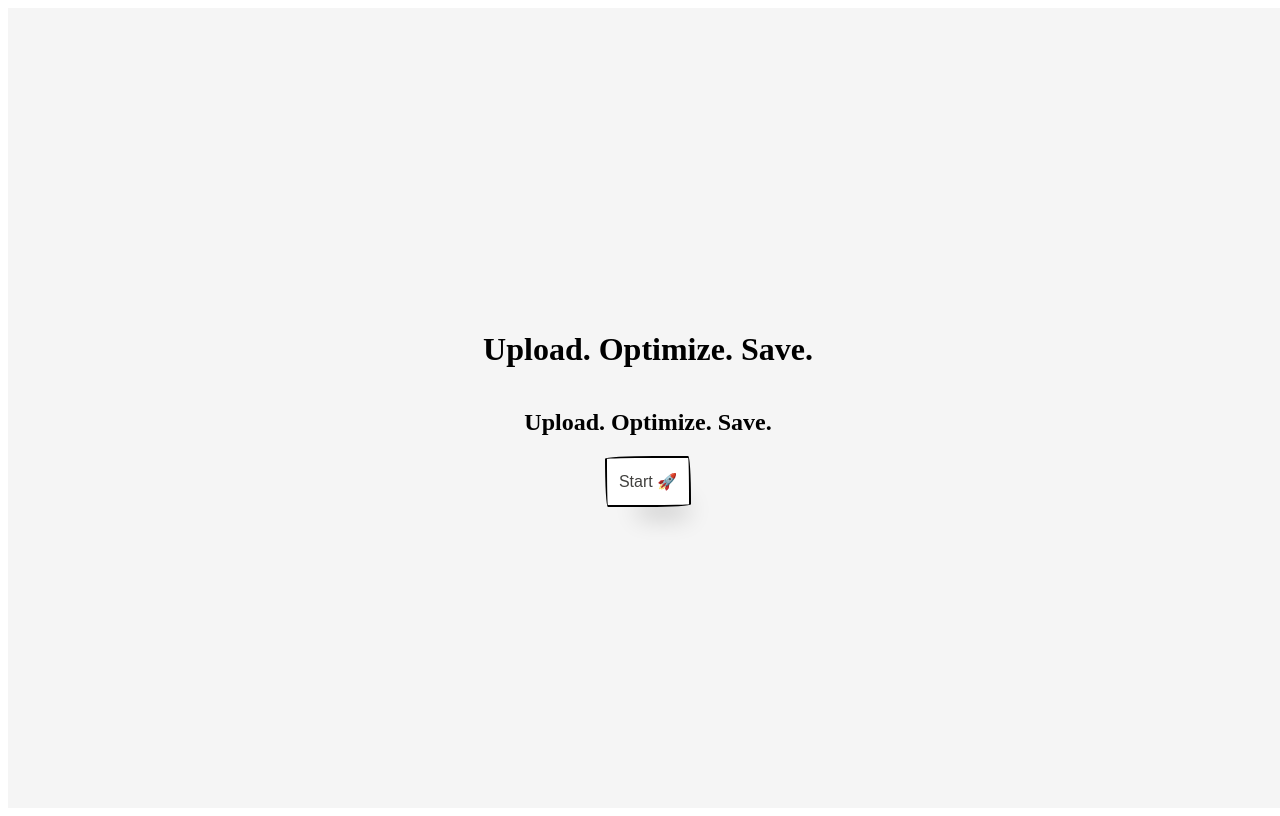
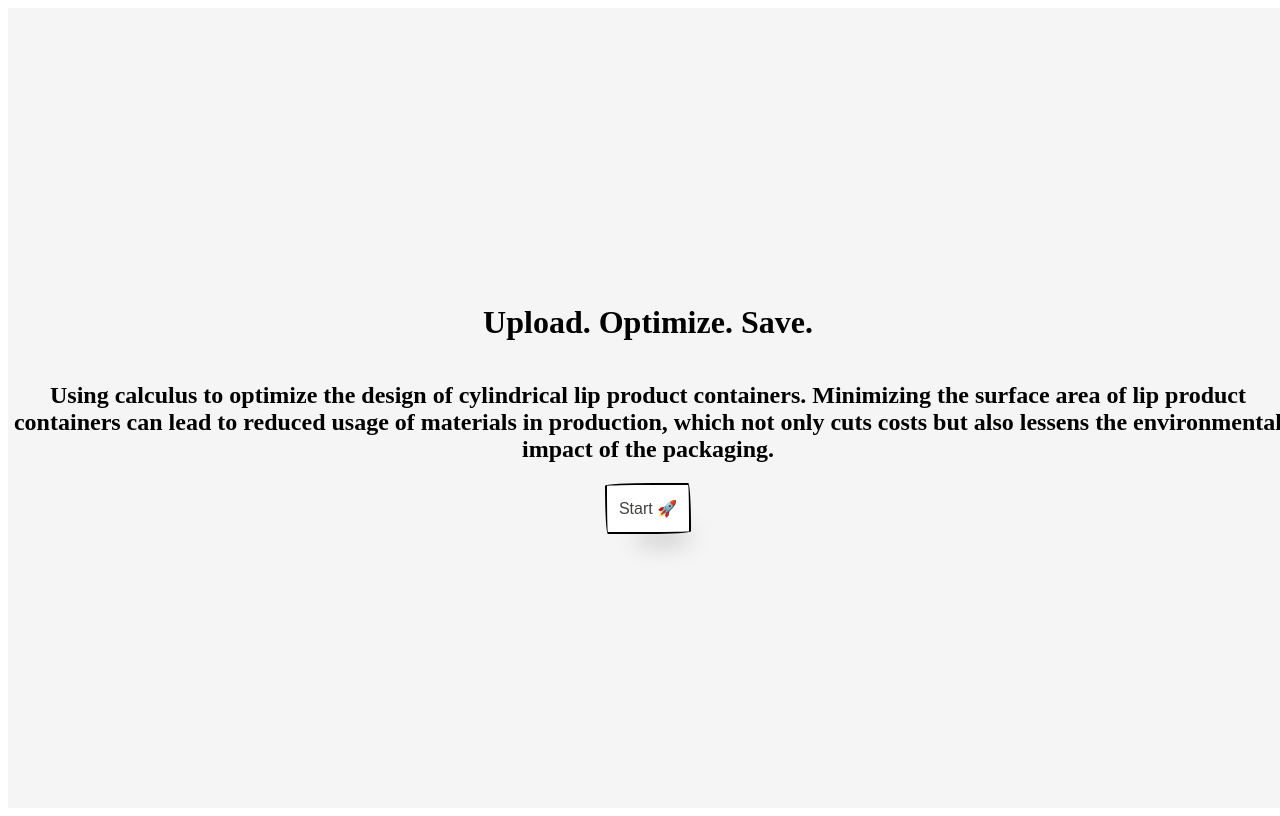
Before and after one commit to theadityaraman/pickpackit, a Django app: page / in a window 1280 px wide. Run offline with Django 4.2, Linux system fonts and the light colour scheme.

Commit message:
changed the home page - James

```diff
--- a/pickpacket/templates/index.html
+++ b/pickpacket/templates/index.html
@@ -1,8 +1,13 @@
 {% extends 'base.html' %} {% load static %} {% block content %}
 
 <div class="main">
-  <h1 class="">Upload. Optimize. Save.</h1>
-  <h2 class="">Upload. Optimize. Save.</h2>
+  <h1 class="heading-text">Upload. Optimize. Save.</h1>
+  <h2 class="sid-text">
+    Using calculus to optimize the design of cylindrical lip product containers.
+    Minimizing the surface area of lip product containers can lead to reduced
+    usage of materials in production, which not only cuts costs but also lessens
+    the environmental impact of the packaging.
+  </h2>
   <button class="start-button">Start <span>🚀</span></button>
 </div>
 
```
